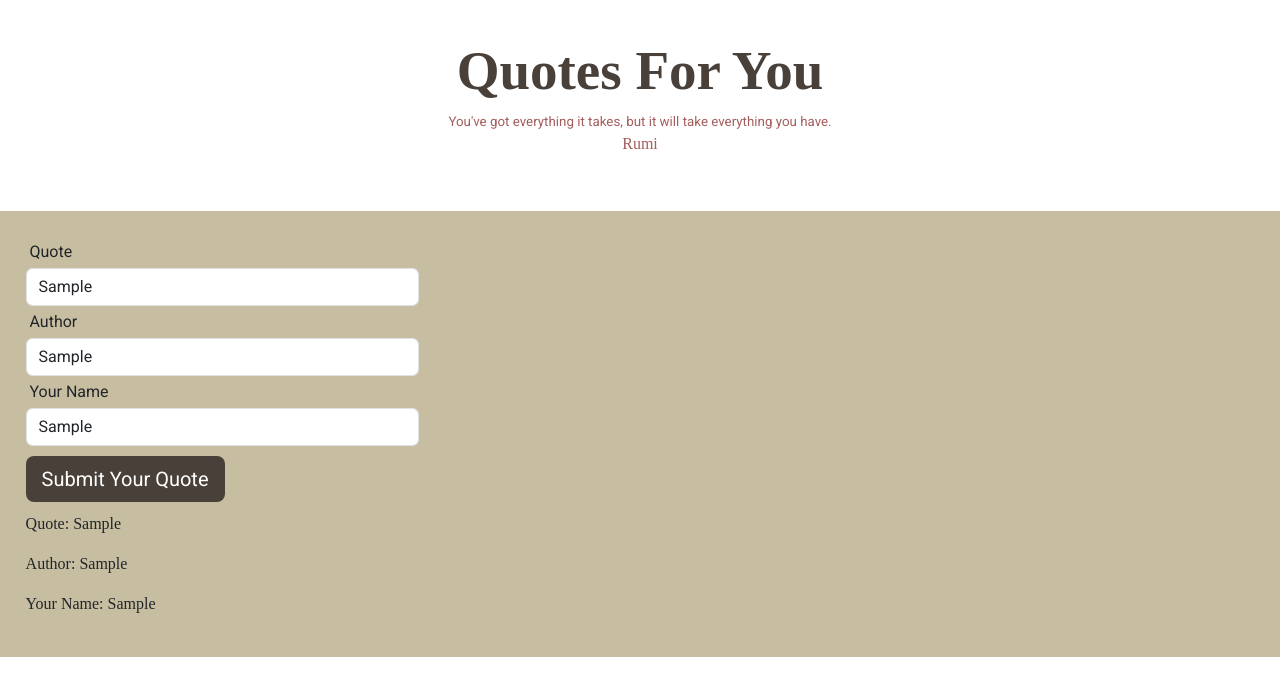
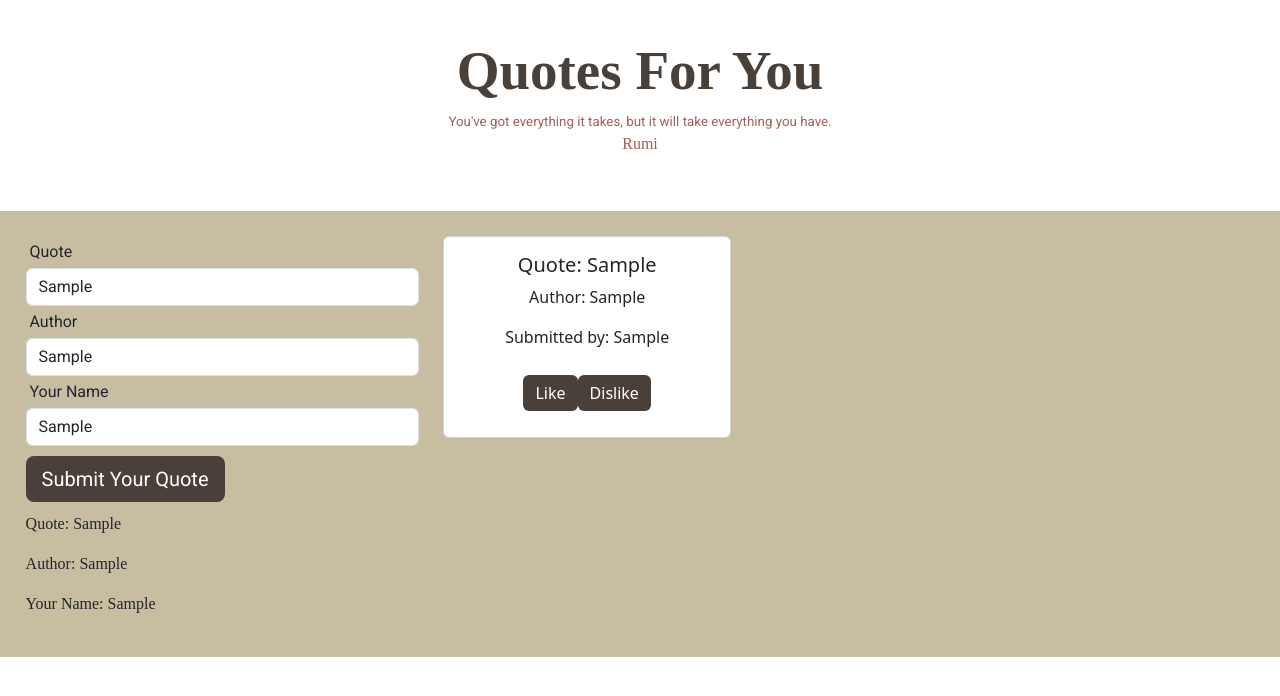
Before and after one commit to MwitaChacha/quotes-for-you, an Angular app: page / in a window 1280 px wide. Both pictures are taken after typing "Sample", "Sample", "Sample" into the empty fields and a click on the button "Submit Your Quote". Shown: the top 696 px of the page. Built offline with nearby package versions, Linux system fonts and the light colour scheme; a web font is replaced by a local one.

Commit message:
Submiting quote form

```diff
--- a/src/app/quote-form/quote-form.component.html
+++ b/src/app/quote-form/quote-form.component.html
@@ -8,7 +8,7 @@
         <input class="form-control" name="author" [(ngModel)]="quoteAuthor" type="text">
         <label for="">Your Name</label>
         <input class="form-control" name="user" [(ngModel)]="quoteUser" type="text">
-        <button class="btn btn-primary btn-lg">Submit Your Quote</button>
+        <button (click)="onSubmit()" class="btn btn-primary btn-lg">Submit Your Quote</button>
       </form>
       <div class=" return-section">
         <p class="return-text">Quote: <span>{{quoteMessage}}</span></p>
@@ -16,8 +16,16 @@
         <p class="return-text">Your Name: <span>{{quoteUser}}</span></p>
       </div>
     </div>
-    <div class="col-8">
-
+    <div *ngFor='let quote of quotes' class="col-8">
+      <div class="card text-center" style="width: 18rem;">
+        <div class="card-body">
+          <h5 class="card-title">Quote: {{quote.quoteMessage}} <span></span></h5>
+          <p class="card-text">Author: {{quote.quoteAuthor}} </p>
+          <p class="card-text">Submitted by: {{quote.quoteUser}} </p>
+          <button class="btn btn-primary" type="submit" >Like</button>
+          <button class="btn btn-primary" type="submit" >Dislike</button>
+        </div>
+      </div>
     </div>
   </div>
 </div>
--- a/src/app/quote-form/quote-form.component.ts
+++ b/src/app/quote-form/quote-form.component.ts
@@ -1,4 +1,6 @@
+import { QuoteMessage } from './../quote-message';
 import { Component, OnInit } from '@angular/core';
+
 
 @Component({
   selector: 'app-quote-form',
@@ -7,13 +9,23 @@ import { Component, OnInit } from '@angular/core';
 })
 export class QuoteFormComponent implements OnInit {
 
-  quoteMessage!: string;
-  quoteAuthor!: string;
-  quoteUser!: string;
+
 
   constructor() { }
 
   ngOnInit(): void {
   }
 
+  quotes: QuoteMessage[] = [];
+
+  quoteMessage!: string;
+  quoteAuthor!: string;
+  quoteUser!: string;
+  newQuote: any;
+
+  onSubmit() {
+     this.newQuote = new QuoteMessage(0, this.quoteMessage, this.quoteAuthor, this.quoteUser);
+     this.quotes.push(this.newQuote);
+  }
+
 }
```
